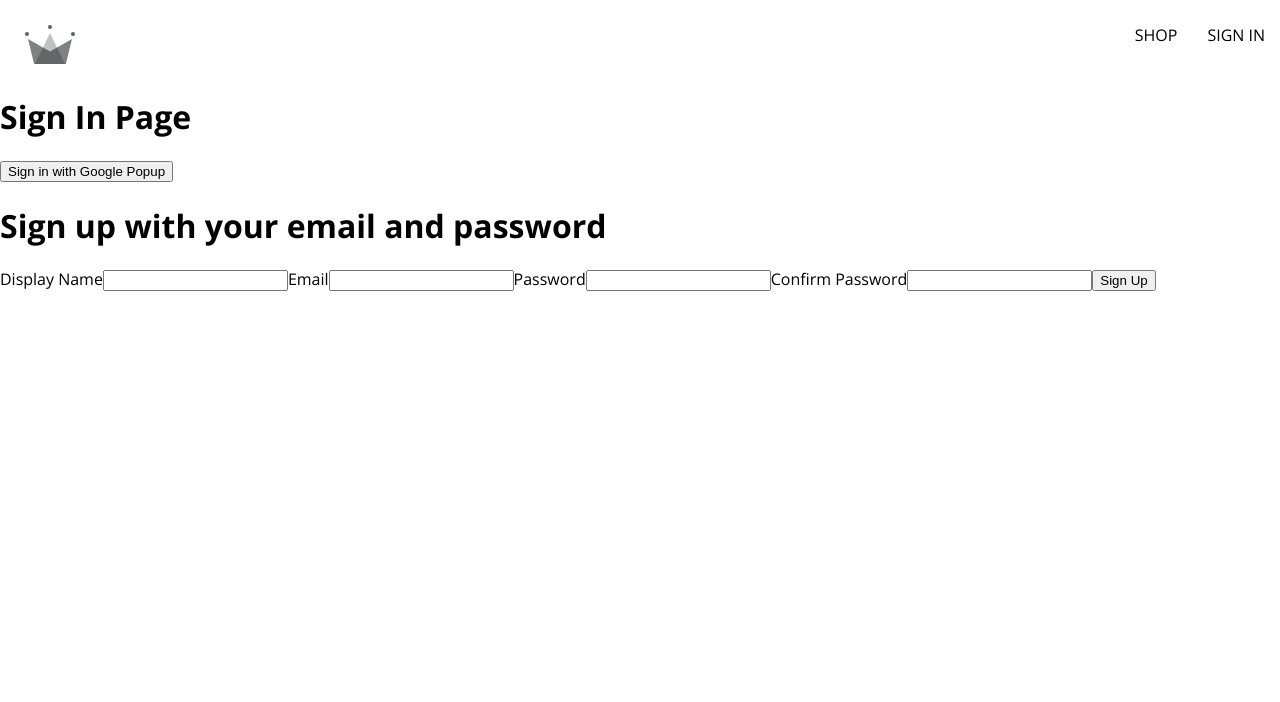
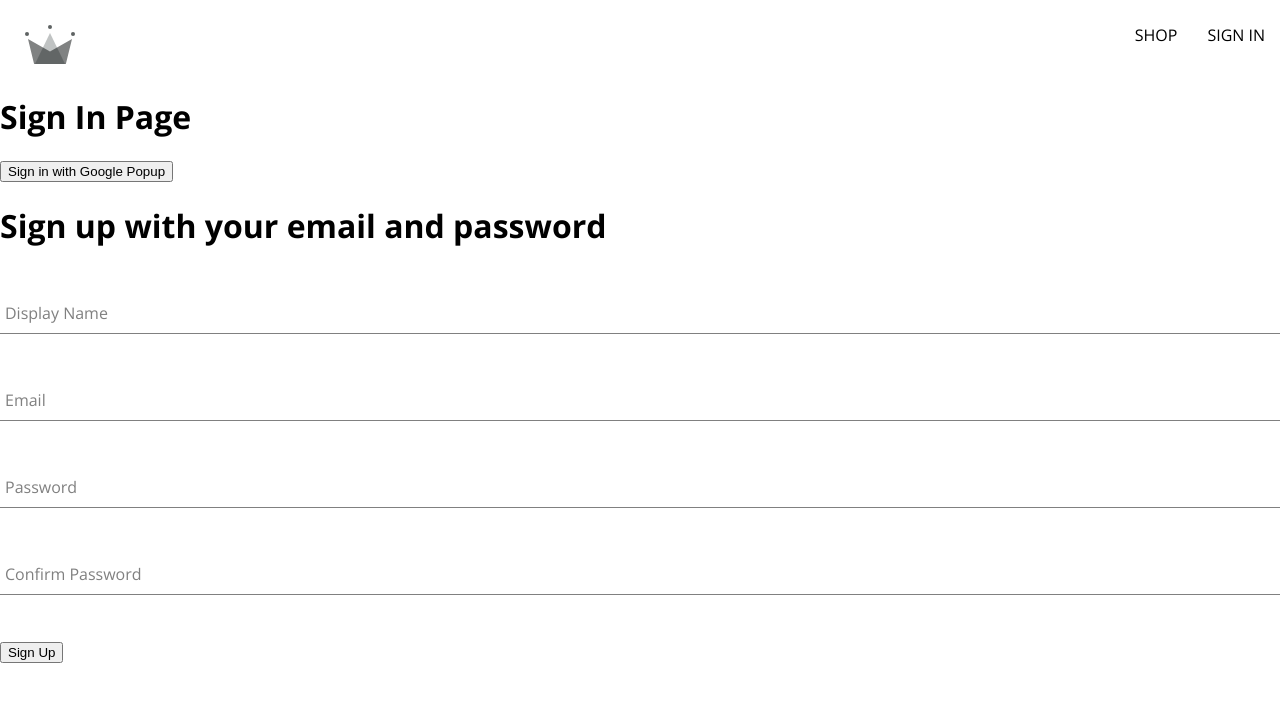
Before and after one commit to faradilshodov/crown-clothing, a React (Vite) app: page /sign-in in a window 1280 px wide. Shown: the top 702 px of the page. Built offline with nearby package versions, Linux system fonts and the light colour scheme.

Commit message:
Added generalized form input component and styling

```diff
--- /dev/null
+++ b/src/components/form-input/form-input.component.jsx
@@ -0,0 +1,13 @@
+import './form-input.styles.scss';
+
+const FormInput = ({ label, ...otherProps }) => {
+    return (
+        <div className="group">
+            <input className="form-input" {...otherProps} />
+            {label && (
+                <label className={`${otherProps.value.length ? 'shrink' : ''} form-input-label`}>{label}</label>)}
+        </div>
+    )
+}
+
+export default FormInput;
--- /dev/null
+++ b/src/components/form-input/form-input.styles.scss
@@ -0,0 +1,54 @@
+$sub-color: grey;
+$main-color: black;
+
+@mixin shrinkLabel {
+    top: -14px;
+    font-size: 12px;
+    color: $main-color;
+}
+
+.group {
+    position: relative;
+    margin: 45px 0;
+
+    .form-input {
+        background: none;
+        background-color: white;
+        color: $sub-color;
+        font-size: 18px;
+        padding: 10px 10px 10px 5px;
+        display: block;
+        width: 100%;
+        border: none;
+        border-radius: 0;
+        border-bottom: 1px solid $sub-color;
+        margin: 25px 0;
+
+        &:focus {
+            outline: none;
+        }
+
+        &:focus ~ .form-input-label {
+            @include shrinkLabel();
+        }
+    }
+
+    input[type='password'] {
+        letter-spacing: 0.3em;
+    }
+
+    .form-input-label {
+        color: $sub-color;
+        font-size: 16px;
+        font-weight: normal;
+        position: absolute;
+        pointer-events: none;
+        left: 5px;
+        top: 10px;
+        transition: 300ms ease all;
+
+        &.shrink {
+            @include shrinkLabel();
+        }
+    }
+}
--- a/src/components/sign-up-form/sign-up-form.component.jsx
+++ b/src/components/sign-up-form/sign-up-form.component.jsx
@@ -1,4 +1,5 @@
 import { useState } from 'react';
+import FormInput from '../form-input/form-input.component';
 import { createAuthUserWithEmailAndPassword, createUserDocumentFromAuth } from '../../utils/firebase/firebase.utils';
 
 const defaultFormFields = {
@@ -51,17 +52,10 @@
         <div>
             <h1>Sign up with your email and password</h1>
             <form onSubmit={handleSubmit}>
-                <label>Display Name</label>
-                <input type="text" required onChange={handleChange} name='displayName' value={displayName} />
-
-                <label>Email</label>
-                <input type="email" required onChange={handleChange} name='email' value={email} />
-
-                <label>Password</label>
-                <input type="password" required onChange={handleChange} name='password' value={password} />
-
-                <label>Confirm Password</label>
-                <input type="password" required onChange={handleChange} name='confirmPassword' value={confirmPassword} />
+                <FormInput label="Display Name" type="text" required onChange={handleChange} name='displayName' value={displayName} />
+                <FormInput label="Email" type="email" required onChange={handleChange} name='email' value={email} />
+                <FormInput label="Password" type="password" required onChange={handleChange} name='password' value={password} />
+                <FormInput label="Confirm Password" type="password" required onChange={handleChange} name='confirmPassword' value={confirmPassword} />
                 <button type="submit">Sign Up</button>
             </form>
         </div>
```
